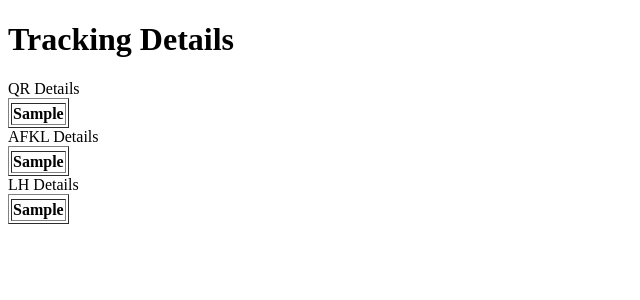
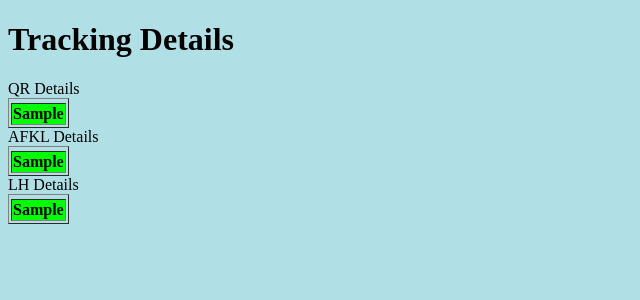
Before and after one commit to alter-mage/global_tracking, a Flask app: template templates/track.html in a window 1280 px wide. Shown: the top 300 px of the page, without its empty margins (0-640 px from the left). Run offline with Flask 2, Linux system fonts and the light colour scheme; the template is opened without the code that fills it: most values are stand-ins (such as "Sample title", 1, 10 or a date in 2020); lists and menus that the app fills with data are empty.

Commit message:
Adding color to background

```diff
--- a/templates/track.html
+++ b/templates/track.html
@@ -2,26 +2,26 @@
 <html lang="en">
 <head>
     <meta charset="UTF-8">
-    <title>FlaskBlog</title>
+    <title>Track Details</title>
 </head>
-<body>
+<body style="background-color:powderblue;">
     <h1>Tracking Details</h1>
     <table border="1">
             <tr> QR Details</tr>
              <tr>
-                <th>{{track_response_qr}}</th>
+                <th style="background-color:#00FF00">{{track_response_qr}}</th>
             </tr>
     </table>
     <table border="1">
             <tr>AFKL Details</tr>
             <tr>
-                <th>{{track_response_afkl}}</th>
+                <th style="background-color:#00FF00">{{track_response_afkl}}</th>
             </tr>
     </table>
     <table border="1">
             <tr> LH Details</tr>
             <tr>
-                <th>{{track_response_lh}}</th>
+                <th style="background-color:#00FF00">{{track_response_lh}}</th>
             </tr>
     </table>
 </body>
```
Also changed, not shown: templates/index.html (+6 -3 lines).
